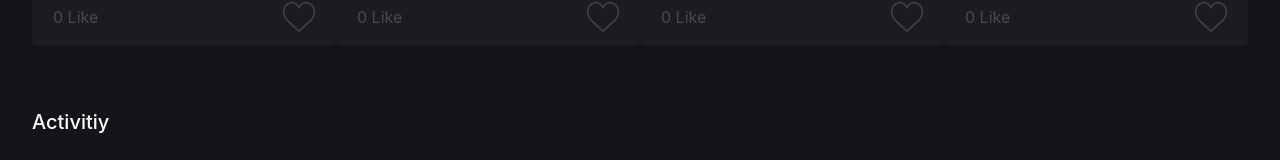
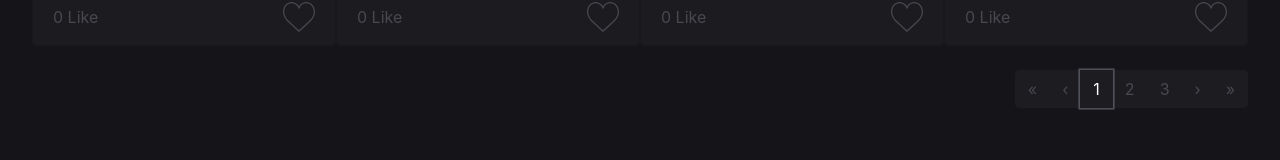
Before and after one commit to Noeypatt/Self-Learning_React, a React (Create React App) app: page / in a window 1280 px wide. Shown: the part 998-1158 px from the top of the page. Built offline with nearby package versions, Linux system fonts and the light colour scheme; a web font is replaced by a local one.

Commit message:
:lipstick:discovery

```diff
--- a/src/components/discovery.js
+++ b/src/components/discovery.js
@@ -2,11 +2,10 @@ import React from 'react'
 import { useSelector, useDispatch } from 'react-redux'
 import { bindActionCreators } from 'redux'
 import { setLike } from '../redux/discovery/action'
-
 import { FontAwesomeIcon } from '@fortawesome/react-fontawesome'
 import { faAngleRight } from '@fortawesome/free-solid-svg-icons'
+import { Card, CardImg, CardText, CardBody, CardFooter, Pagination, PaginationItem, PaginationLink } from 'reactstrap';
 
-import { Card, CardImg, CardText, CardBody, CardFooter, } from 'reactstrap';
 import Dis from '../image/dis1.jpg'
 import Dis2 from '../image/dis2.jpg'
 import Dis3 from '../image/dis3.jpg'
@@ -66,7 +65,7 @@ const Discovery = () => {
                                     <CardText>{item.location}</CardText>
                                 </CardBody>
                                 <CardFooter className="text-muted">
-                                    <CardText href="#">{like.count} {item.text}</CardText>
+                                    <CardText href="">{like.count} {item.text}</CardText>
                                     <span className={`icon icon-${!like.status ? item.icon : item.active}`}
                                         onClick={
                                             !like.status ?
@@ -81,6 +80,38 @@ const Discovery = () => {
                     })
                 }
             </div>
+            <div className="discovery-footer" >
+                <Pagination aria-label="Page navigation example">
+                    <PaginationItem>
+                        <PaginationLink first href="" />
+                    </PaginationItem>
+                    <PaginationItem>
+                        <PaginationLink previous href="" />
+                    </PaginationItem>
+                    <PaginationItem active>
+                        <PaginationLink href="">
+                            1
+                        </PaginationLink>
+                    </PaginationItem>
+                    <PaginationItem>
+                        <PaginationLink href="">
+                            2
+                        </PaginationLink>
+                    </PaginationItem>
+                    <PaginationItem>
+                        <PaginationLink href="">
+                            3
+                        </PaginationLink>
+                    </PaginationItem>
+                    <PaginationItem>
+                        <PaginationLink next href="" />
+                    </PaginationItem>
+                    <PaginationItem>
+                        <PaginationLink last href="" />
+                    </PaginationItem>
+                </Pagination>
+
+            </div>
         </div>
     )
 }
--- a/src/style/discovery.scss
+++ b/src/style/discovery.scss
@@ -1,6 +1,7 @@
 $color-bg: #1d1c21;
 $font-color-primary: #49484f;
 $font-color-seconary: white !important;
+$box-shadow: 0 0 0 0.1rem rgba(130, 138, 145, 0.5);
 
 .warp-discovery {
     width: 100%;
@@ -24,7 +25,7 @@ $font-color-seconary: white !important;
                 margin-left: 0.5rem;
             }
         }
-        p:hover{
+        p:hover {
             opacity: 0.9;
         }
     }
@@ -79,7 +80,7 @@ $font-color-seconary: white !important;
 
     .hvr-grow:hover {
         transform: scale(1.1);
-        box-shadow: 0 0 0 0.1rem rgba(130, 138, 145, 0.5);
+        box-shadow: $box-shadow;
         color: $font-color-seconary;
 
         .card-footer {
@@ -88,4 +89,32 @@ $font-color-seconary: white !important;
             }
         }
     }
+
+    .discovery-footer {
+        margin-top: 1.5rem;
+        .pagination {
+            display: flex;
+            justify-content: flex-end;
+
+            .page-item {
+                .page-link {
+                    color: $font-color-primary;
+                    background-color: $color-bg;
+                    border-color: $color-bg;
+                }
+                .page-link:hover,
+                .page-link:focus {
+                    color: $font-color-seconary;
+                    box-shadow: $box-shadow;
+                }
+            }
+
+            .page-item.active {
+                .page-link {
+                    color: $font-color-seconary;
+                    box-shadow: $box-shadow;
+                }
+            }
+        }
+    }
 }
```
